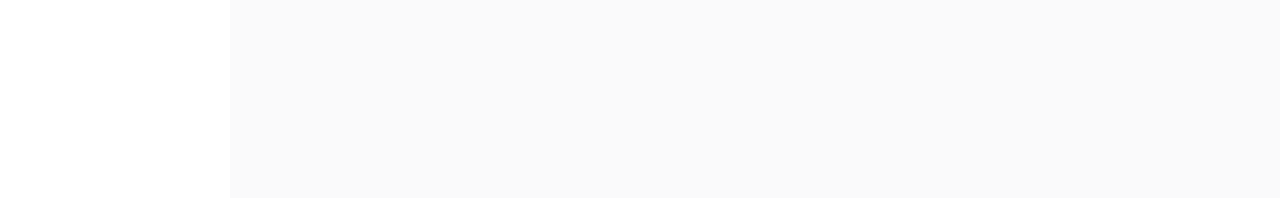
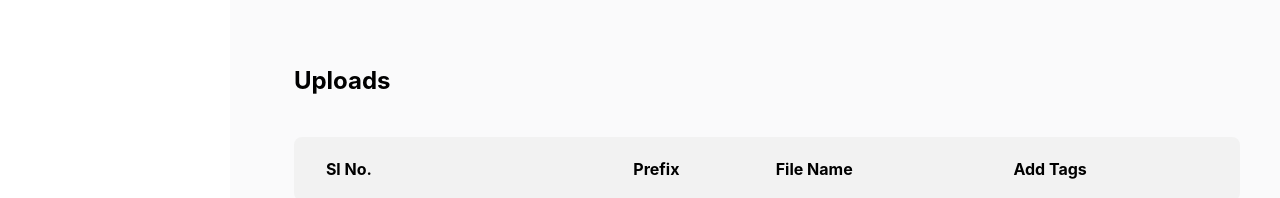
Before and after one commit to imanshu822/openinapp, a React (Create React App) app: page /home in a window 1280 px wide. Shown: the part 606-804 px from the top of the page. Built offline with nearby package versions, Linux system fonts and the light colour scheme; no server answers; sample sign-in values are in the browser's storage.

Commit message:
uploaded files

```diff
--- a/src/components/DropFileInput.jsx
+++ b/src/components/DropFileInput.jsx
@@ -1,41 +1,48 @@
 import React, { useRef, useState } from "react";
 import PropTypes from "prop-types";
+import UploadedFilesTable from "./UploadedFilesTable";
 
 import "./drop-file-input.css";
 
-import { ImageConfig } from "../config/ImageConfig";
 import excelImg from "../assets/Microsoft_Office_Excel_(2019–present) 1.png";
 import uploadImg from "../assets/Icon.svg";
-const DropFileInput = (props) => {
+
+const DropFileInput = ({ onFileChange }) => {
   const wrapperRef = useRef(null);
-
   const [fileList, setFileList] = useState([]);
+  const [uploadedFiles, setUploadedFiles] = useState([]);
 
   const onDragEnter = () => wrapperRef.current.classList.add("dragover");
-
   const onDragLeave = () => wrapperRef.current.classList.remove("dragover");
-
   const onDrop = () => wrapperRef.current.classList.remove("dragover");
 
   const onFileDrop = (e) => {
     const newFile = e.target.files[0];
     if (newFile) {
-      const updatedList = [...fileList, newFile];
-      setFileList(updatedList);
-      // props.onFileChange(updatedList);
+      setFileList([...fileList, newFile]);
     }
   };
 
   const fileRemove = (file) => {
-    const updatedList = [...fileList];
-    updatedList.splice(fileList.indexOf(file), 1);
+    const updatedList = fileList.filter((item) => item !== file);
     setFileList(updatedList);
-    // props.onFileChange(updatedList);
+  };
+
+  const uploadFiles = () => {
+    const updatedUploadedFiles = [
+      ...uploadedFiles,
+      ...fileList.map((file) => ({
+        name: file.name,
+        prefix: file.name.split(".")[0], // Assuming prefix is the part before the first dot in the filename
+      })),
+    ];
+    setUploadedFiles(updatedUploadedFiles);
+    setFileList([]); // Clear fileList after uploading
   };
 
   return (
-    <>
-      <div className="w-[596px] mx-auto mt-[140px] h-[367px] bg-white flex flex-col p-4 gap-4 justify-center items-center  rounded-md">
+    <div className="w-full h-min-screen overflow-y-auto">
+      <div className="w-[596px] mx-auto mt-[140px] h-[367px] bg-white flex flex-col p-4 gap-4 justify-center items-center rounded-md">
         <div
           ref={wrapperRef}
           className={`w-full z-0 h-full flex flex-col justify-center items-center ${
@@ -73,21 +80,25 @@
                 {" "}
                 browse
               </a>
-              <input type="file" value="" onChange={onFileDrop} />
+              <input type="file" onChange={onFileDrop} />
             </div>
           )}
         </div>
         <button
-          // className="w-full h-1/5 bg-[#605BFF] border-2 rounded-md text-white"
-          className="bg-[#605BFF]  h-1/5 rounded-xl w-full font-bold text-white "
+          onClick={uploadFiles}
+          className="bg-[#605BFF] h-1/5 rounded-xl w-full font-bold text-white"
+          disabled={fileList.length === 0}
         >
           <div className="flex justify-center gap-2">
             <img src={uploadImg} alt="upload svg" />
             <p>Upload</p>
           </div>
         </button>
+
+        {/* Display uploaded files in the table */}
       </div>
-    </>
+      <UploadedFilesTable files={uploadedFiles} />
+    </div>
   );
 };
 
--- /dev/null
+++ b/src/components/UploadHistory.jsx
@@ -0,0 +1,24 @@
+import React from "react";
+const UploadHistory = () => {
+  return (
+    <div className="w-full h-[300px]">
+      <h1 className="text-black font-bold text-[21px] sm:text-[24px]">
+        Uploads
+      </h1>
+      <div className="w-full h-full bg-[#F5F5F5]">
+        <div className="flex p-4 w-full justify-betwee">
+          <table>
+            <tr className="flex gap-[200px] justify-between mt-4">
+              <th>Sl No.</th>
+              <th>Links</th>
+              <th>Prefix</th>
+              <th>Add Tags</th>
+            </tr>
+            <td></td>
+          </table>
+        </div>
+      </div>
+    </div>
+  );
+};
+export default UploadHistory;
--- /dev/null
+++ b/src/components/UploadedFilesTable.jsx
@@ -0,0 +1,55 @@
+// UploadedFilesTable.js
+import React from "react";
+
+const UploadedFilesTable = ({ files }) => {
+  return (
+    <div className="mt-20 w-full px-10 flex flex-col justify-start items-center">
+      <h1 className="w-full text-left font-bold text-2xl mb-10">Uploads</h1>
+      <table className="w-full bg-[#f2f2f2] rounded-lg">
+        <thead>
+          <tr>
+            <th>
+              <p className="mx-8 my-5 w-full text-left">Sl No.</p>
+            </th>
+            <th>
+              <p className="my-5 w-full text-left">Prefix</p>
+            </th>
+            <th>
+              <p className="my-5 w-full text-left">File Name</p>
+            </th>
+            <th>
+              <p className="my-5 w-full text-left">Add Tags</p>
+            </th>
+          </tr>
+        </thead>
+        <tbody className="">
+          {files.map((file, index) => (
+            <>
+              <tr key={index}>
+                <td>
+                  <p className="rounded-l-md ml-4 pl-4 py-4 bg-white">
+                    {index + 1}
+                  </p>
+                </td>
+                <td>
+                  <p className="py-4 bg-white">{file.prefix}</p>
+                </td>
+                <td>
+                  <p className="py-4 bg-white">{file.name}</p>
+                </td>
+                <td>
+                  <p className="rounded-r-md mr-4 py-4 bg-white">
+                    Add Tags Placeholder
+                  </p>
+                </td>
+              </tr>
+              <br />
+            </>
+          ))}
+        </tbody>
+      </table>
+    </div>
+  );
+};
+
+export default UploadedFilesTable;
--- a/src/pages/Home.jsx
+++ b/src/pages/Home.jsx
@@ -4,6 +4,9 @@
 import { Navigate } from "react-router-dom";
 import ProfileDetails from "../components/ProfileDetails";
 import Uploadbox from "../components/Uploadbox";
+// import UploadHistory from "../components/UploadHistory";
+import UploadedFilesTable from "../components/UploadedFilesTable";
+import DropFileInput from "../components/DropFileInput";
 const Home = () => {
   const [authenticated, setauthenticated] = useState(false);
   const [check, setCheck] = useState(true);
@@ -44,7 +47,7 @@
           <SideBar />
           <div className="flex flex-col  w-full gap-2 md:gap-4">
             <Header pic={profileImg} name={userName} />
-            <Uploadbox />
+            <DropFileInput />
           </div>
         </div>
 
```
